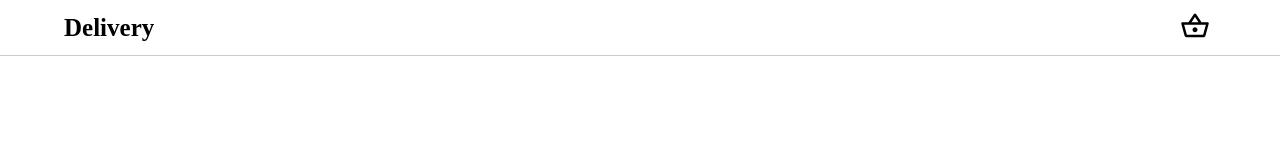
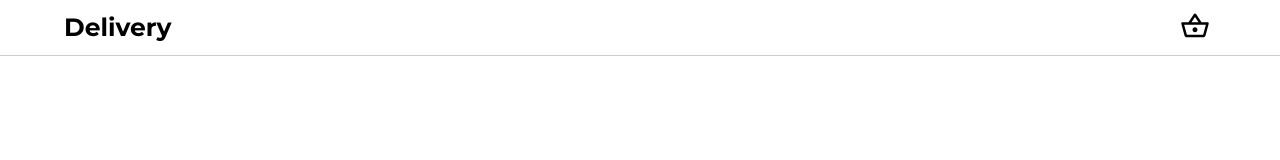
Before and after one commit to mauriciomutte/delivery, a React (Create React App) app in the folder packages/client/: page / in a window 1280 px wide. Shown: the top 160 px of the page. Built offline with nearby package versions, Linux system fonts and the light colour scheme; the HTML template or start-up script is replaced by a standard one.

Commit message:
feat(global): add font

```diff
--- a/packages/client/public/index.html
+++ b/packages/client/public/index.html
@@ -9,6 +9,10 @@
 			content="Web site created using create-react-app"
 		/>
 		<title>Delivery</title>
+		<link
+			href="https://fonts.googleapis.com/css?family=Montserrat:400,700&display=swap"
+			rel="stylesheet"
+		/>
 	</head>
 	<body>
 		<noscript>You need to enable JavaScript to run this app.</noscript>
--- a/packages/client/src/styles/Global.js
+++ b/packages/client/src/styles/Global.js
@@ -32,6 +32,7 @@
     display: block;
   }
   body {
+		font-family: 'Montserrat', sans-serif;
     line-height: 1;
   }
   ol, ul {
```
